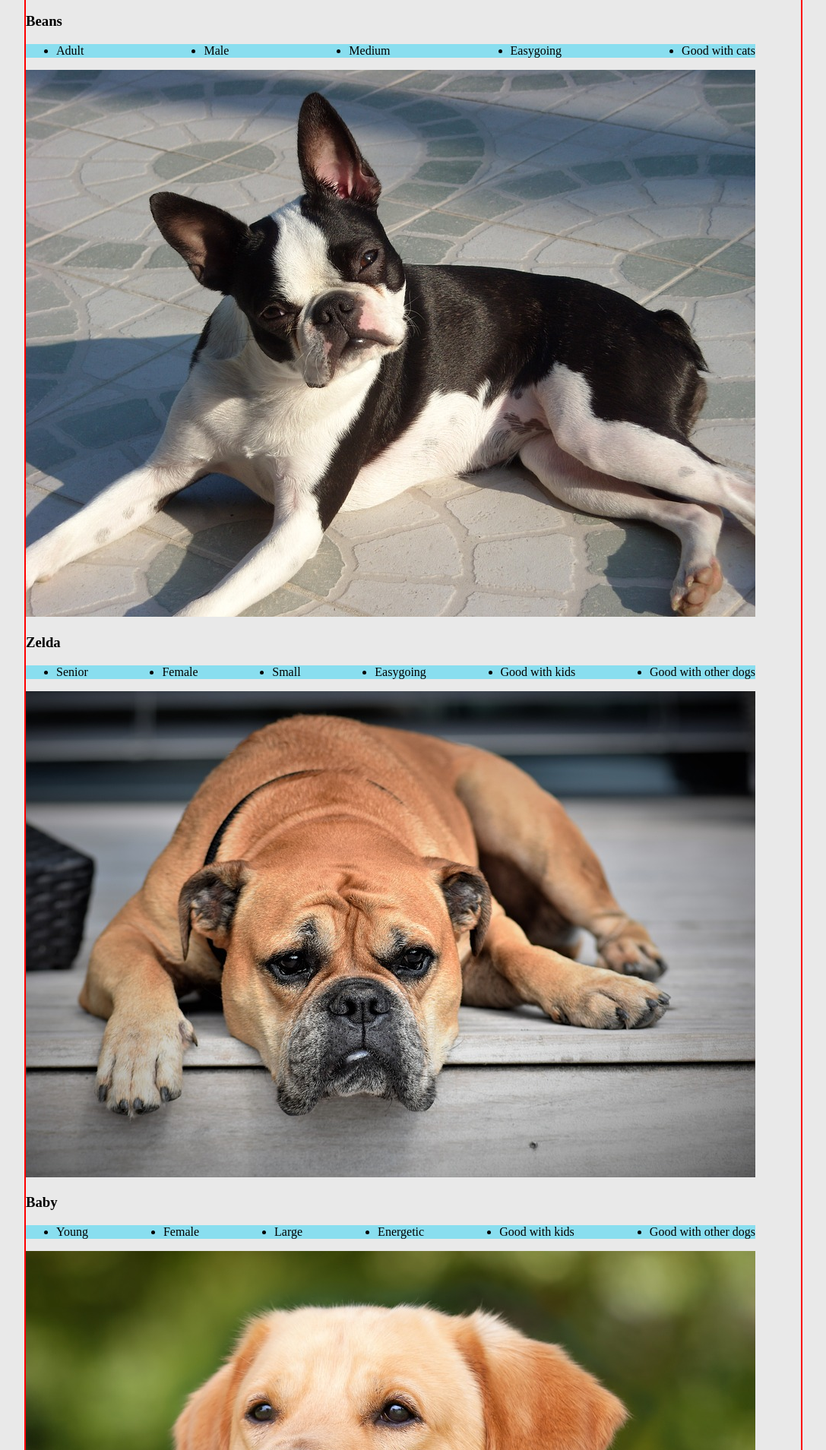
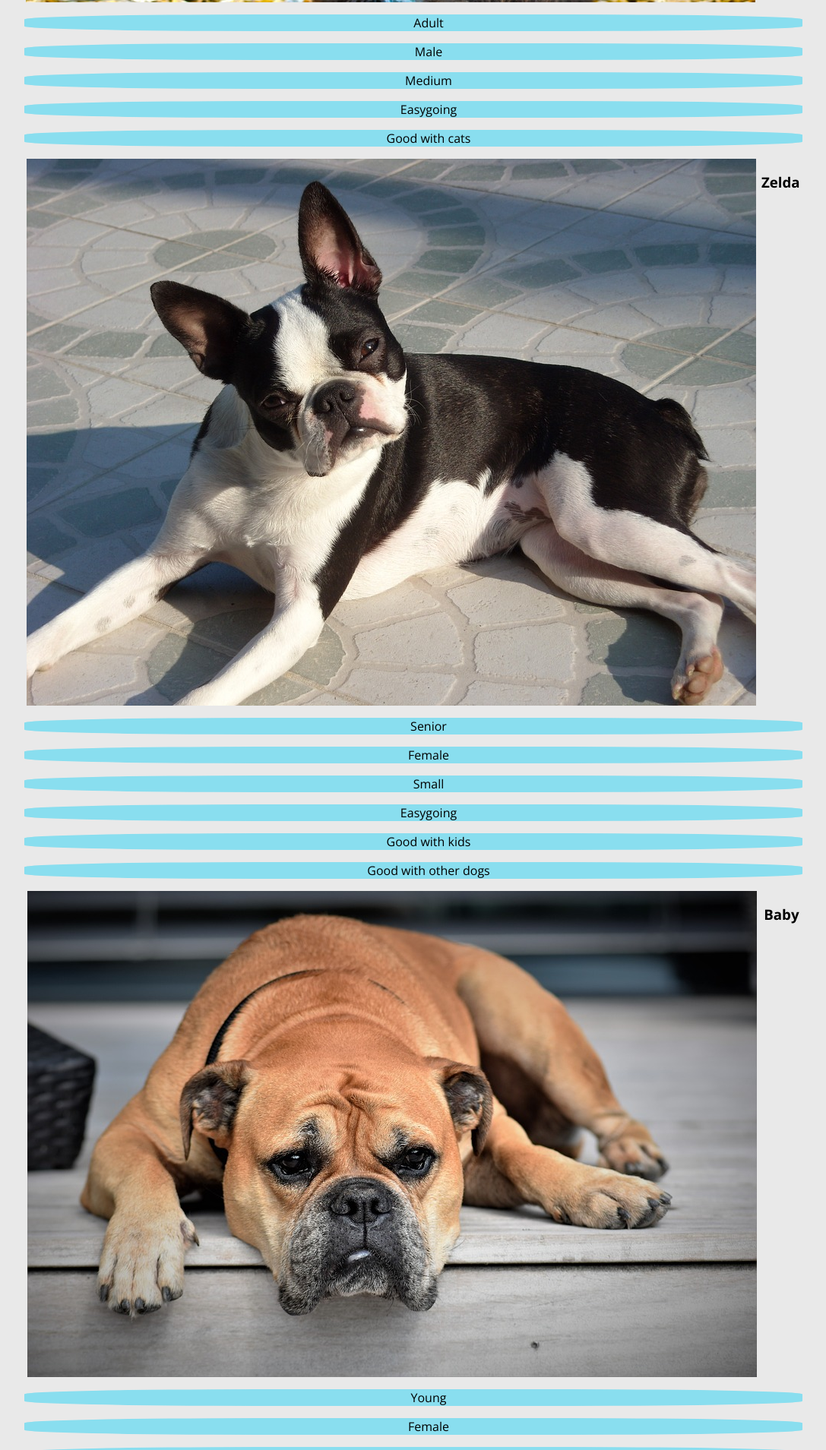
Before and after one commit to Momentum-Team-11/dog-adoption-kalenmartin, a plain HTML site: page index.html in a window 1280 px wide. Shown: the part 891-2800 px from the top of the page at 76% size, without its empty margins (96-1183 px from the left). Drawn offline with nearby package versions, Linux system fonts and the light colour scheme.

Commit message:
dog adoption rough draft 4th save

```diff
--- a/index.html
+++ b/index.html
@@ -19,138 +19,138 @@
         <h2>Adopt a Dog</h2>
         <p>If you are interested in adopting one of our animals, please fill out our <a href="#">online adoption form</a>.</p>
 
-        <div class="dog-grid">
-            <div class="dog-container">
-                <img src="starter_files/images/beans.jpg" alt="beans">
+        <div class="dog-container">
+            <div class="dog-grid">
+                <img src="starter_files/images/beans.jpg" width="auto" max height="25%" alt="beans">
                 <h3>Beans</h3>
-                <ul class="tags">
-                    <li>Adult</li>
-                    <li>Male</li>
-                    <li>Medium</li>
-                    <li>Easygoing</li>
-                    <li>Good with cats</li>
-                </ul>
+                <div class="ul">
+                    <ul>Adult</ul>
+                    <ul>Male</ul>
+                    <ul>Medium</ul>
+                    <ul>Easygoing</ul>
+                    <ul>Good with cats</ul>
+                </div>
             </div>
-
-            <div class="dog-container">
-                <img src="starter_files/images/boston-terrier.jpg" alt="boston terrier">
+        <div class="dog-container">
+            <div class="dog-grid">
+                <img src="starter_files/images/boston-terrier.jpg" width="auto" max height="25%" alt="boston terrier">
                 <h3>Zelda</h3>
-                <ul class="tags">
-                    <li>Senior</li>
-                    <li>Female</li>
-                    <li>Small</li>
-                    <li>Easygoing</li>
-                    <li>Good with kids</li>
-                    <li>Good with other dogs</li>
-                </ul>
+                <div class="ul">
+                    <ul>Senior</ul>
+                    <ul>Female</ul>
+                    <ul>Small</ul>
+                    <ul>Easygoing</ul>
+                    <ul>Good with kids</ul>
+                    <ul>Good with other dogs</ul>
+                </div>
             </div>
-
-            <div class="dog-container">
-                <img src="starter_files/images/boxer.jpg" alt="boxer">
+        <div class="dog-container">
+            <div class="dog-grid">
+                <img src="starter_files/images/boxer.jpg" width="auto" max height="25%" alt="boxer">
                 <h3>Baby</h3>
-                <ul class="tags">
-                    <li>Young</li>
-                    <li>Female</li>
-                    <li>Large</li>
-                    <li>Energetic</li>
-                    <li>Good with kids</li>
-                    <li>Good with other dogs</li>
-                </ul>
+                <div class="ul">
+                    <ul>Young</ul>
+                    <ul>Female</ul>
+                    <ul>Large</ul>
+                    <ul>Energetic</ul>
+                    <ul>Good with kids</ul>
+                    <ul>Good with other dogs</ul>
+                </div>
             </div>
-
-            <div class="dog-container">
-                <img src="starter_files/images/golden-lab.jpg" alt="golden lab">
+        <div class="dog-container">
+            <div class="dog-grid">
+                <img src="starter_files/images/golden-lab.jpg" width="auto" max height="25%" alt="golden lab">
                 <h3>Tom-Tom</h3>
-                <ul class="tags">
-                    <li>Young</li>
-                    <li>Male</li>
-                    <li>Large</li>
-                    <li>Energetic</li>
-                    <li>Good with kids</li>
-                    <li>Good with other dogs</li>
-                    <li>Good with cats</li>
-                </ul>
+                <div class="ul">
+                    <ul>Young</ul>
+                    <ul>Male</ul>
+                    <ul>Large</ul>
+                    <ul>Energetic</ul>
+                    <ul>Good with kids</ul>
+                    <ul>Good with other dogs</ul>
+                    <ul>Good with cats</ul>
+                </div>
             </div>
-
-            <div class="dog-container">
-                <img src="starter_files/images/little-dog.jpg" alt="little dog">
+        <div class="dog-container">
+            <div class="dog-grid">
+                <img src="starter_files/images/little-dog.jpg" width="auto" max height="25%" alt="little dog">
                 <h3>Marco</h3>
-                <ul class="tags">
-                    <li>Adult</li>
-                    <li>Male</li>
-                    <li>Small</li>
-                    <li>Energetic</li>
-                </ul>
+                <div class="ul">
+                    <ul>Adult</ul>
+                    <ul>Male</ul>
+                    <ul>Small</ul>
+                    <ul>Energetic</ul>
+                </div>
             </div>
-
-            <div class="dog-container">
-                <img src="starter_files/images/old-shaggy.jpg" alt="old shaggy">
+        <div class="dog-container">
+            <div class="dog-grid">
+                <img src="starter_files/images/old-shaggy.jpg" width="auto" max height="25%" alt="old shaggy">
                 <h3>Shackleton</h3>
-                <ul class="tags">
-                    <li>Adult</li>
-                    <li>Male</li>
-                    <li>Medium</li>
-                    <li>Easygoing</li>
-                    <li>Good with kids</li>
-                    <li>Good with other dogs</li>
-                    <li>Good with cats</li>
-                </ul>
+                <div class="ul">
+                    <ul>Adult</ul>
+                    <ul>Male</ul>
+                    <ul>Medium</ul>
+                    <ul>Easygoing</ul>
+                    <ul>Good with kids</ul>
+                    <ul>Good with other dogs</ul>
+                    <ul>Good with cats</ul>
+                </div>
             </div>
-
-            <div class="dog-container">
-                <img src="starter_files/images/shih-tzu.jpg" alt="shih tzu">
+        <div class="dog-container">
+            <div class="dog-grid">
+                <img src="starter_files/images/shih-tzu.jpg" width="auto" max height="25%" alt="shih tzu">
                 <h3>Midge</h3>
-                <ul class="tags">
-                    <li>Adult</li>
-                    <li>Female</li>
-                    <li>Small</li>
-                    <li>Easygoing</li>
-                    <li>Good with kids</li>
-                </ul>
+                <div class="ul">
+                    <ul>Adult</ul>
+                    <ul>Female</ul>
+                    <ul>Small</ul>
+                    <ul>Easygoing</ul>
+                    <ul>Good with kids</ul>
+                </div>
             </div>
-
-            <div class="dog-container">
-                <img src="starter_files/images/young-bulldog.jpg" alt="young bulldog">
+        <div class="dog-container">
+            <div class="dog-grid">
+                <img src="starter_files/images/young-bulldog.jpg" width="auto" max height="25%" alt="young bulldog">
                 <h3>Ladybird</h3>
-                <ul class="tags">
-                    <li>Young</li>
-                    <li>Female</li>
-                    <li>Large</li>
-                    <li>Easygoing</li>
-                    <li>Energetic</li>
-                    <li>Good with kids</li>
-                    <li>Good with other dogs</li>
-                    <li>Good with cats</li>
-                </ul>
+                <div class="ul">
+                    <ul>Young</ul>
+                    <ul>Female</ul>
+                    <ul>Large</ul>
+                    <ul>Easygoing</ul>
+                    <ul>Energetic</ul>
+                    <ul>Good with kids</ul>
+                    <ul>Good with other dogs</ul>
+                    <ul>Good with cats</ul>
+                </div>
             </div>
-
-            <div class="dog-container">
-                <img src="starter_files/images/young-peppy.jpg" alt="young peppy">
+        <div class="dog-container">
+            <div class="dog-grid">
+                <img src="starter_files/images/young-peppy.jpg" width="auto" max height="25%" alt="young peppy">
                 <h3>Mina</h3>
-                <ul class="tags">
-                    <li>Puppy</li>
-                    <li>Female</li>
-                    <li>Medium</li>
-                    <li>Energetic</li>
-                    <li>Good with kids</li>
-                    <li>Good with other dogs</li>
-                    <li>Good with cats</li>
-                </ul>
+                <div class="ul">
+                    <ul>Puppy</ul>
+                    <ul>Female</ul>
+                    <ul>Medium</ul>
+                    <ul>Energetic</ul>
+                    <ul>Good with kids</ul>
+                    <ul>Good with other dogs</ul>
+                    <ul>Good with cats</ul>
+                </div>
             </div>
         </div> dog grid end
 
     <footer>
         <div class="flex-footer-container">
             <div class=footer-container>
-                <img src="starter_files/images/donate.jpg" alt="donate">
+                <img src="starter_files/images/donate.jpg" width="auto" max height="50%" alt="donate">
                 <h3>Donate</h3>
             </div>
             <div class="footer-container">
-                <img src="starter_files/images/volunteer.jpg" alt="volunteer">
+                <img src="starter_files/images/volunteer.jpg" width="auto" max height="50%" alt="volunteer">
                 <h3>Volunteer</h3>
             </div>
             <div class="footer-container">
-                <img src="starter_files/images/location.png" alt="location">
+                <img src="starter_files/images/location.png" width="auto" max height="50%" alt="location">
                 <h3>Our Location</h3>
             </div>
         </div>
--- a/stylesheet.css
+++ b/stylesheet.css
@@ -1,5 +1,4 @@
 body{
-    border: 2px solid red
     font-family: "Open Sans";
     margin-left: 10%;
     margin-right: 10%;
@@ -19,20 +18,34 @@ h1{
     font-family: "Open Sans";
 }
 
-.dog-grid{
-    border: 2px solid red;
+.dog-container{
+    width:500px
+    flex-wrap: wrap;
+    flex-basis: auto; /* default auto */
+}
+
+.dog-container > div {
+    flex: 1 1 150px;
+}
+
+.dog-grid {
     display: flex;
     flex-wrap: wrap;
     flex-basis: auto; /* default auto */
-    justify-content: space-between;
-    align-content: flex-start;
+    justify-content: space-around;
 }
 
-.tags{
+.dog-grid > div {
+    flex: 1 1 150px;
+}
+
+ul{
     display: flex;
-    flex-direction: row;
-    justify-content: space-between;
+    flex-wrap: wrap;
+    text-align: center;
+    justify-content: center;
     background-color: #89DEEF;
+    border-radius: 30%;
 }
 
 .flex-footer-container{
--- /dev/null
+++ b/stylesheet2.css
@@ -0,0 +1,25 @@
+body{
+    font-family: "Open Sans";
+    margin-left: 10%;
+    margin-right: 10%;
+    background-color: rgb(233, 233, 233);
+}
+
+.section-1{
+    background-color: #004175;
+    border: 2px solid #89DEEF;;
+    color: #ffff;
+    padding: .25in;
+}
+
+h1{
+    color: white;
+    padding-left: 30px;
+    font-family: "Open Sans";
+}
+
+.dog-container {
+    display: grid;
+    grid-gap: 1em;
+    grid-template-columns: 3fr 3fr;
+}
```
